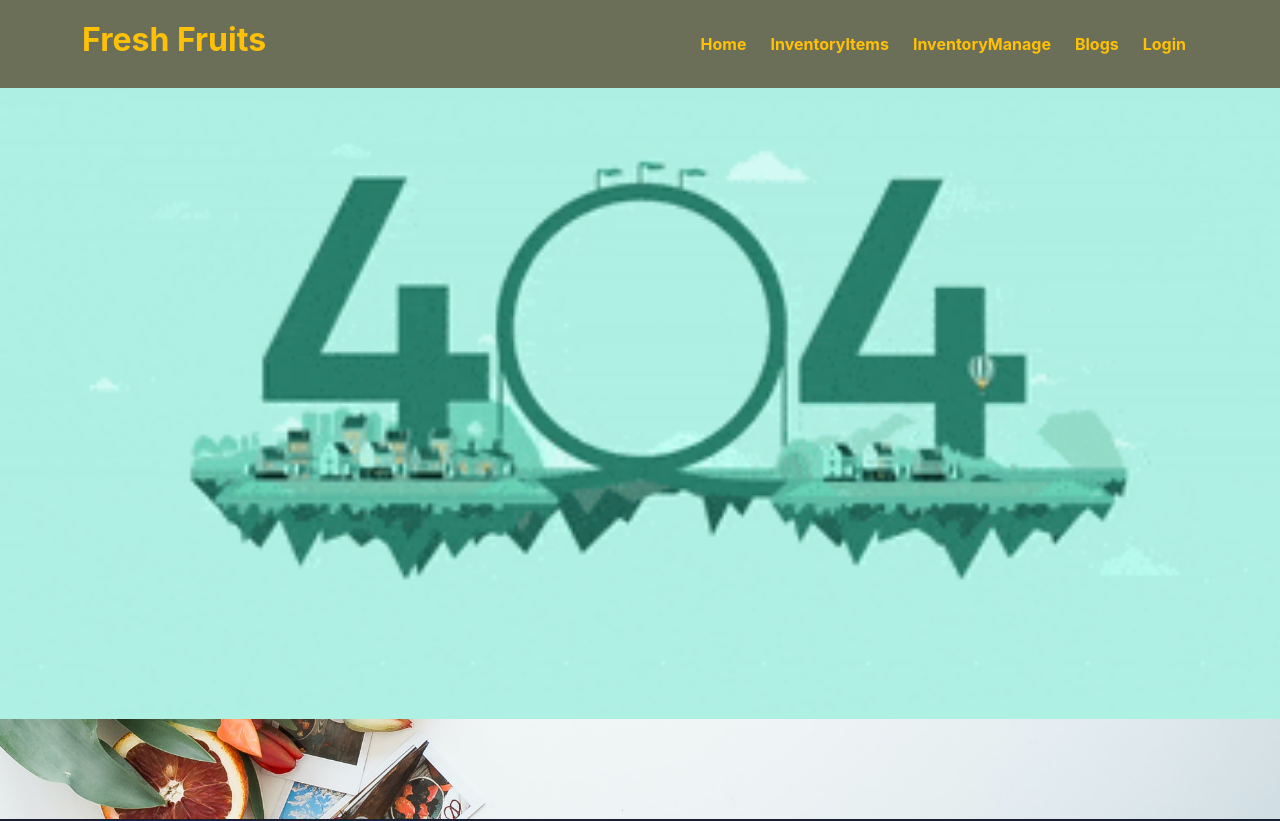
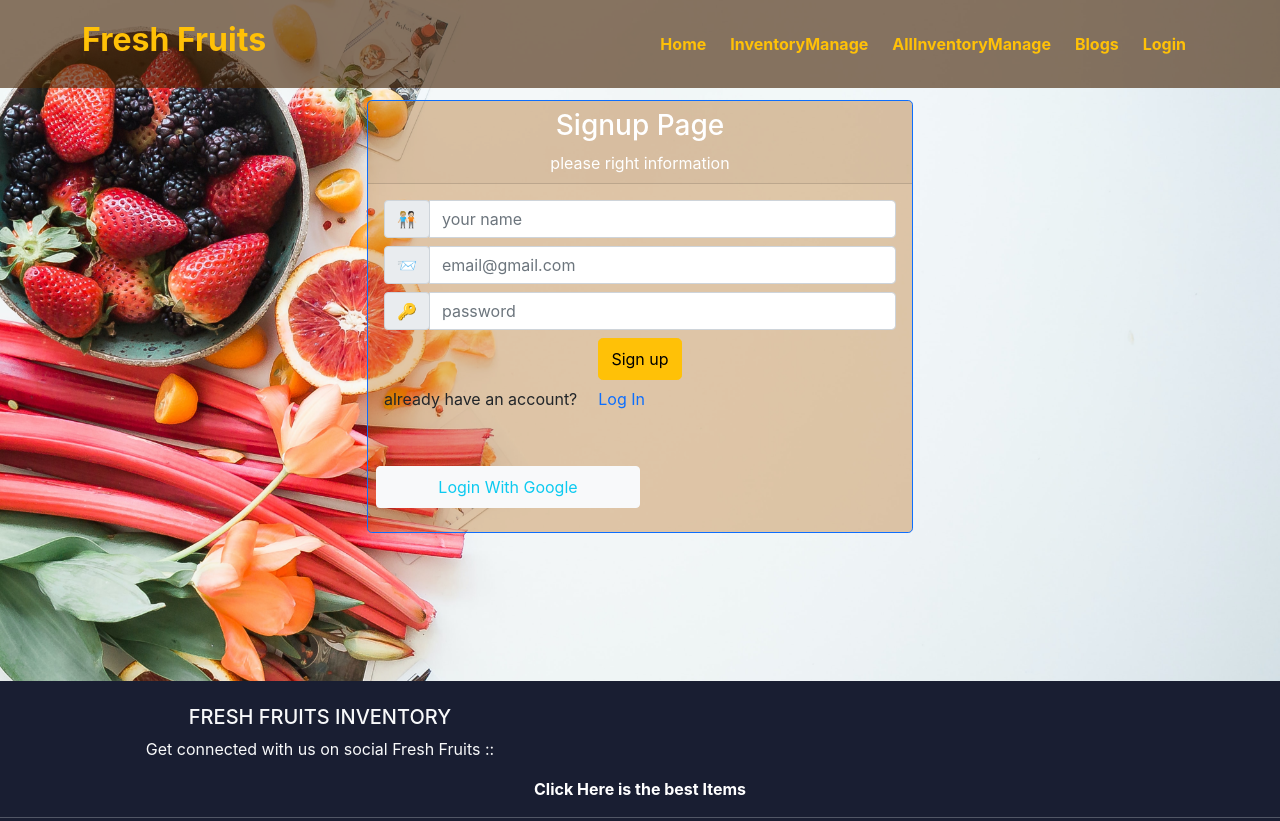
Before and after one commit to kanakWeb/fresh-fruits-warehous-client-side, a React (Create React App) app: page /signup in a window 1280 px wide. Shown: the top 821 px of the page. Built offline with nearby package versions, Linux system fonts and the light colour scheme; no server answers.

Commit message:
added signup and login compoent

```diff
--- a/package.json
+++ b/package.json
@@ -11,6 +11,7 @@
     "react-bootstrap": "^2.3.1",
     "react-dom": "^18.1.0",
     "react-firebase-hooks": "^5.0.3",
+    "react-hook-form": "^7.30.0",
     "react-router-dom": "^6.3.0",
     "react-scripts": "5.0.1",
     "react-toastify": "^8.2.0",
--- a/src/App.js
+++ b/src/App.js
@@ -8,10 +8,9 @@ import Login from "./Pages/Login/Login/Login";
 import Blogs from "./Pages/Blogs/Blogs";
 import Footer from "./Pages/Share/Footer/Footer";
 import RequireAuth from "./Pages/Login/RequireAuth/RequireAuth";
-import InventoryItems from "./Pages/InventoryItems/InventoryItems/InventoryItems";
 import InventoryManage from "./Pages/InventoryManagments/InventoryManage";
-
-
+import AllInventoryItems from "./Pages/AllInventoryManage/AllInventoryItems/AllInventoryItems";
+import SignUp from "./Pages/Login/SignUp/SignUp";
 
 function App() {
   return (
@@ -20,14 +19,21 @@ function App() {
       <Routes>
         <Route path="/" element={<Home></Home>}></Route>
         <Route path="/items" element={<Items></Items>}></Route>
+        <Route path="/signup" element={<SignUp></SignUp>}></Route>
         <Route path="/login" element={<Login></Login>}></Route>
         <Route path="/blogs" element={<Blogs></Blogs>}></Route>
-        <Route path="/InventoryItems" element={<InventoryItems></InventoryItems>}></Route>
-        <Route path="/item/:itemId" element={
-          <RequireAuth>
-            <InventoryManage></InventoryManage>
-          </RequireAuth>
-        }></Route>
+        <Route
+          path="/AllInventoryItems"
+          element={<AllInventoryItems></AllInventoryItems>}
+        ></Route>
+        <Route
+          path="/item/:itemId"
+          element={
+            <RequireAuth>
+              <InventoryManage></InventoryManage>
+            </RequireAuth>
+          }
+        ></Route>
 
         <Route path="*" element={<NotFound></NotFound>}></Route>
       </Routes>
--- a/src/Pages/InventoryItems/InventoryItem/InventoryItem.js
+++ b/src/Pages/AllInventoryManage/AllInventoryItem/AllInventoryItem.js
@@ -1,7 +1,7 @@
 import React from 'react';
 import { Card, CardGroup } from 'react-bootstrap';
 
-const InventoryItem = ({item}) => {
+const AllInventoryItem = ({item}) => {
     const{picture,name,price,description,supplier,quantity}=item
     return (
         <div className='col-sm-12 col-md-6 col-lg-4  text-light  rounded rounded-lg
@@ -13,7 +13,7 @@ const InventoryItem = ({item}) => {
             <Card.Title>{name}</Card.Title>
             <Card.Text>
             <h6>Price : ${price}</h6>
-            <p>{description}</p>
+            <p><span className='fw-bold'>Description</span> : {description.slice(0,92)}</p>
             <h6>Supplier : {supplier}</h6>
             <h6>quantity : {quantity}</h6>
             </Card.Text>
@@ -29,4 +29,4 @@ const InventoryItem = ({item}) => {
     );
 };
 
-export default InventoryItem;
+export default AllInventoryItem;
--- a/src/Pages/InventoryItems/InventoryItems/InventoryItems.js
+++ b/src/Pages/AllInventoryManage/AllInventoryItems/AllInventoryItems.js
@@ -1,8 +1,9 @@
 import React from 'react';
 import useItems from '../../../hooks/useItems';
-import InventoryItem from '../InventoryItem/InventoryItem';
+import AllInventoryItem from '../AllInventoryItem/AllInventoryItem';
 
-const InventoryItems = () => {
+
+const AllInventoryItems = () => {
     const[items]=useItems([])
 
     return (
@@ -11,10 +12,10 @@ const InventoryItems = () => {
            <h2 className='my-5 text-center  text-warning fw-bold  fs-1'>All Inventory Items</h2>
            <div className="row m-2 g-5">
                {
-                   items.map(item=><InventoryItem
+                   items.map(item=><AllInventoryItem
                    key={item.id}
                    item={item}
-                   ></InventoryItem>)
+                   ></AllInventoryItem>)
                }
            </div>
         </div>
@@ -22,4 +23,4 @@ const InventoryItems = () => {
     );
 };
 
-export default InventoryItems;
+export default AllInventoryItems;
--- a/src/Pages/Home/Items/Item/Item.js
+++ b/src/Pages/Home/Items/Item/Item.js
@@ -19,7 +19,7 @@ const Item = ({item}) => {
             <Card.Title>{name}</Card.Title>
             <Card.Text>
             <h6>Price : ${price}</h6>
-            <p>{description}</p>
+            <p><span className='fw-bold'>Description</span> : {description.slice(0,92)}</p>
             <h6>Supplier : {supplier}</h6>
             <h6>quantity : {quantity}</h6>
             </Card.Text>
--- a/src/Pages/Login/Login/Login.js
+++ b/src/Pages/Login/Login/Login.js
@@ -1,8 +1,6 @@
 import React from "react";
 import { useState } from "react";
-import {
-  useCreateUserWithEmailAndPassword,
-  useSendPasswordResetEmail,
+import {useSendPasswordResetEmail, useSignInWithEmailAndPassword
 } from "react-firebase-hooks/auth";
 import { Link, useLocation, useNavigate } from "react-router-dom";
 import { toast, ToastContainer } from "react-toastify";
@@ -13,97 +11,143 @@ import auth from "../../../firebase.init";
 import './Login.css'
 
 const Login = () => {
-  const [email, SetEmail] = useState();
-  const [password, setPassword] = useState();
+  const [email, setEmail] = useState('');
+  const [password, setPassword] = useState('');
+
+  const [signInWithEmailAndPassword, user, loading, error] =
+    useSignInWithEmailAndPassword(auth);
+
+    const [sendPasswordResetEmail, sending] =
+    useSendPasswordResetEmail(auth);
+
   const navigate = useNavigate();
+  const location = useLocation();
 
-  const [createUserWithEmailAndPassword, user, loading, error] =
-    useCreateUserWithEmailAndPassword(auth, {
-      sendEmailVerification: true,
-    });
-
-  const handleEmailLogin = (event) => {
-    SetEmail(event.target.value);
+  const handleLoginEmail = (event) => {
+    setEmail(event.target.value);
   };
-  const handlePasswordLogin = (event) => {
+  const handleLoginPassword = (event) => {
     setPassword(event.target.value);
   };
 
-  if (loading) {
-    return <p>Loading...</p>;
+  const handleLogin = async(event) => {
+    event.preventDefault();
+   await signInWithEmailAndPassword(email,password)
+  };
+
+  let from = location.state?.from?.pathname || "/";
+
+  if (user) {
+    navigate(from, { replace: true });
   }
 
-  const handleLogin = (event) => {
-    event.preventDefault();
-    createUserWithEmailAndPassword(email, password);
-    navigate("/");
-  };
+  if(loading||sending){
+    return <h2 className="text-center">loading......</h2>
+    }
+
+
+  const ResetPassword=async()=>{
+    if(email) {
+     await sendPasswordResetEmail(email);
+      toast('Sent email');
+    }
+      else{
+        toast('please enter your email address');
+      }
+    }
+
+    let errorLogin;
+    if (error) {
+      errorLogin = (
+        <p className="text-info bg-danger  text-center p-1 rounded">
+          Error: {error?.message}
+        </p>
+      );
+    }
+
 
   return (
-    <div className="">
     <div>
-        <div className="container my-5">
-          <div className="row justify-content-center">
-            <div className="col-12 col-md-8 col-lg-6 pb-5">
+      <div class="container  my-5">
+        <div class="row margin-top justify-content-center">
+          <div class="col-12 col-md-8 col-lg-6 pb-5">
+            {/* --Form with header-- */}
 
-              <form className="sizing-card" onSubmit={handleLogin}>
-                <div className="card login-card rounded-3">
-                  <div className="card-header p-0">
-                    <div className="login-card  text-white text-center py-2">
-                      <h3>Please Login</h3>
-                      <p className="m-0">This is admin User</p>
+            <form className="card-sizing" onSubmit={handleLogin}>
+              <div class="card login-card  rounded-3">
+                <div class="card-header p-0">
+                  <div class="text-white text-center py-2">
+                    <h3>Please login</h3>
                   </div>
                 </div>
-                  <div className="card-body p-3">
-                    <div className="form-group">
-                      <div className="input-group my-4">
-                        <div className="input-group-prepend">
-                          <div className="input-group-text">
+                <div class="card-body  pt-5">
+                  {/*  --Body--*/}
+                  <div class="form-group">
+                    <div class="input-group mb-2">
+                      <div class="input-group-prepend">
+                        <div class="input-group-text">
                           <span>📨</span>
                         </div>
                       </div>
                       <input
-                          onChange={handleEmailLogin}
+                      onChange={handleLoginEmail}
                         type="email"
-                          className="form-control"
+                        class="form-control"
                         id="email"
                         name="email"
-                          placeholder="email@gmail.com"
+                        placeholder="please enter your email"
                         required
                       />
                     </div>
                   </div>
-
-                    <div className="form-group">
-                      <div className="input-group mb-2">
-                        <div className="input-group-prepend">
-                          <div className="input-group-text">
+                  <div class="form-group">
+                    <div class="input-group mb-2 my-3">
+                      <div class="input-group-prepend">
+                        <div class="input-group-text">
                           <span>🔑</span>
                         </div>
                       </div>
                       <input
-                          onChange={handlePasswordLogin}
+                      onChange={handleLoginPassword}
                         type="password"
-                          className="form-control"
-                          placeholder="password"
-                          required
-                        />
+                        class="form-control"
+                        id="password"
+                        name="password"
+                        placeholder="please enter your password"
+
+                      required/>
                     </div>
                   </div>
 
-                    <div className="text-center">
+                  <div class="form-group"></div>
+
+                  <div class="text-center">
                     <input
                       type="submit"
-                        value="Login"
-                        className="btn btn-warning btn-block rounded-0 py-2 mt-4 rounded-lg"
+                      value="Log in"
+                      class="btn btn-warning btn-block rounded-3 my-3 py-2"
                     />
+                    <h4>{errorLogin}</h4>
+                      <button onClick={ResetPassword} className="btn btn-link  rounded-2 mx-3 text-decoration-none  py-2">Reset password</button>
                   </div>
+
+                  <div className="d-flex align-items-center ">
+                    <span>haven't account?</span>
+                    <Link
+                      className="btn-link btn mx-2 text-decoration-none btn-block"
+                      to="/signup"
+                    >
+                      Sign up
+                    </Link>
+                  </div>
+                  <ToastContainer />
                 </div>
                 <SocialLogin></SocialLogin>
               </div>
             </form>
+            {/* --Form with header-- */}
           </div>
-          </div>
+
         </div>
       </div>
     </div>
--- /dev/null
+++ b/src/Pages/Login/SignUp/SignUp.js
@@ -0,0 +1,143 @@
+import React from "react";
+import { useState } from "react";
+import { useCreateUserWithEmailAndPassword } from "react-firebase-hooks/auth";
+import { Link, useNavigate } from "react-router-dom";
+import auth from "../../../firebase.init";
+import SocialLogin from "../SocialLogin/SocialLogin";
+
+
+
+const SignUp = () => {
+  const[name,setName]=useState()
+  const[email,SetEmail]=useState()
+  const[password,setPassword]=useState()
+const navigate=useNavigate()
+
+  const [
+    createUserWithEmailAndPassword,
+    user,
+    loading,
+    error,
+  ] = useCreateUserWithEmailAndPassword(auth,{sendEmailVerification:true});
+
+  const handleNameSignup=(event)=>{
+    setName(event.target.value)
+  }
+
+  const handleEmailSignup=(event)=>{
+    SetEmail(event.target.value)
+  }
+  const handlePasswordSignup=(event)=>{
+    setPassword(event.target.value)
+  }
+
+  if (loading) {
+    return <p>Loading...</p>;
+  }
+
+  const handleSignup=(event)=>{
+    event.preventDefault()
+     createUserWithEmailAndPassword(email,password)
+    navigate("/");
+
+  }
+
+
+
+  return (
+    <div>
+      <div>
+        <div class="container my-5">
+          <div class="row margin-top justify-content-center">
+            <div class="col-12 col-md-8 col-lg-6 pb-5">
+              {/* --Form with header-- */}
+
+              <form onSubmit={handleSignup} >
+                <div class="card border-primary login-card rounded-3">
+                  <div class="card-header p-0">
+                    <div class="text-white text-center py-2">
+                      <h3>Signup Page</h3>
+                      <p class="m-0">please right information</p>
+                    </div>
+                  </div>
+                  <div class="card-body p-3">
+                    {/*  --Body--*/}
+                    <div class="form-group">
+                      <div class="input-group mb-2">
+                        <div class="input-group-prepend">
+                          <div class="input-group-text">
+                            <span>🧑🏼‍🤝‍🧑🏻 </span>
+                          </div>
+                        </div>
+                        <input
+                        onChange={handleNameSignup}
+                          type="text"
+                          class="form-control"
+                          id="name"
+                          name="name"
+                          placeholder="your name"
+                          required
+                        />
+                      </div>
+                    </div>
+                    <div class="form-group">
+                      <div class="input-group mb-2">
+                        <div class="input-group-prepend">
+                          <div class="input-group-text">
+                            <span>📨</span>
+                          </div>
+                        </div>
+                        <input
+                        onChange={handleEmailSignup}
+                          type="email"
+                          class="form-control"
+                          id="email"
+                          name="email"
+                          placeholder="email@gmail.com"
+                          required
+                        />
+                      </div>
+                    </div>
+
+                    <div class="form-group">
+                      <div class="input-group mb-2">
+                        <div class="input-group-prepend">
+                          <div class="input-group-text">
+                            <span>🔑</span>
+                          </div>
+                        </div>
+                        <input
+                        onChange={handlePasswordSignup}
+                          type="password"
+                          class="form-control"
+                          placeholder="password"
+                          required
+                        />
+                      </div>
+                    </div>
+
+                    <div class="text-center">
+                      <input
+                        type="submit"
+                        value="Sign up"
+                        class="btn btn-warning btn-block rounded-3 py-2"
+                      />
+                    </div>
+                    <div className="d-flex align-items-center ">
+                  <span>already have an account?</span>
+                  <Link className="btn-link btn mx-2 text-decoration-none btn-block" to="/login">Log In</Link>
+                  </div>
+                  </div>
+                 <SocialLogin></SocialLogin>
+                </div>
+              </form>
+              {/* --Form with header-- */}
+            </div>
+          </div>
+        </div>
+      </div>
+    </div>
+  );
+};
+
+export default SignUp;
--- a/src/Pages/Share/Header/Header.css
+++ b/src/Pages/Share/Header/Header.css
@@ -7,3 +7,7 @@ body{
 .margin-bottom{
     margin-bottom:100px ;
 }
+.nav-bar .nav-underline:hover{
+
+    border-bottom:  3px solid rgb(10, 8, 1);
+}
--- a/src/Pages/Share/Header/Header.js
+++ b/src/Pages/Share/Header/Header.js
@@ -20,14 +20,14 @@ const Header = () => {
           <Navbar.Brand  href="#home"><h2 className="text-warning fw-bold">Fresh Fruits</h2></Navbar.Brand>
           <Navbar.Toggle aria-controls="basic-navbar-nav" />
           <Navbar.Collapse id="basic-navbar-nav">
-            <Nav className="ms-auto mb-0">
-              <Nav.Link as={Link} className="fw-bold  m-1  fs-6 y text-warning" to="/">Home</Nav.Link>
-              <Nav.Link as={Link} className="fw-bold m-1  fs-6 y text-warning" to="InventoryItems">InventoryItems</Nav.Link>
-              <Nav.Link as={Link} className="fw-bold m-1  fs-6 y text-warning" to="/item/:itemId">InventoryManage</Nav.Link>
-              <Nav.Link as={Link} className="fw-bold m-1  fs-6 y text-warning" to="/blogs">Blogs</Nav.Link>
+            <Nav className="ms-auto nav-bar mb-0">
+              <Nav.Link as={Link} className="fw-bold  m-1 nav-underline fs-6 y text-warning" to="/">Home</Nav.Link>
+              <Nav.Link as={Link} className="fw-bold m-1 nav-underline   fs-6 y text-warning" to="/item/:itemId">InventoryManage</Nav.Link>
+              <Nav.Link as={Link} className="fw-bold m-1 nav-underline   fs-6 y text-warning" to="AllInventoryItems">AllInventoryManage</Nav.Link>
+              <Nav.Link as={Link} className="fw-bold m-1 nav-underline   fs-6 text-warning" to="/blogs">Blogs</Nav.Link>
 
               {
-                user?<Nav.Link onClick={handleSignOut}  className="fw-bold m-1   fs-6 y text-warning">Logout</Nav.Link>:<Nav.Link as={Link} className="fw-bold  m-1  fs-6 y text-warning" to="/login">Login</Nav.Link>
+                user?<Nav.Link onClick={handleSignOut}  className="fw-bold m-1 nav-underline   fs-6 y text-warning">Logout</Nav.Link>:<Nav.Link as={Link} className="fw-bold nav-underline  m-1  fs-6 y text-warning" to="/login">Login</Nav.Link>
               }
             </Nav>
           </Navbar.Collapse>
```
Also changed, not shown: public/items.json (+4 -4 lines), 1 other file (tests, documents, lock files or other folders). Lines whose indentation alone changed are shown as unchanged.
